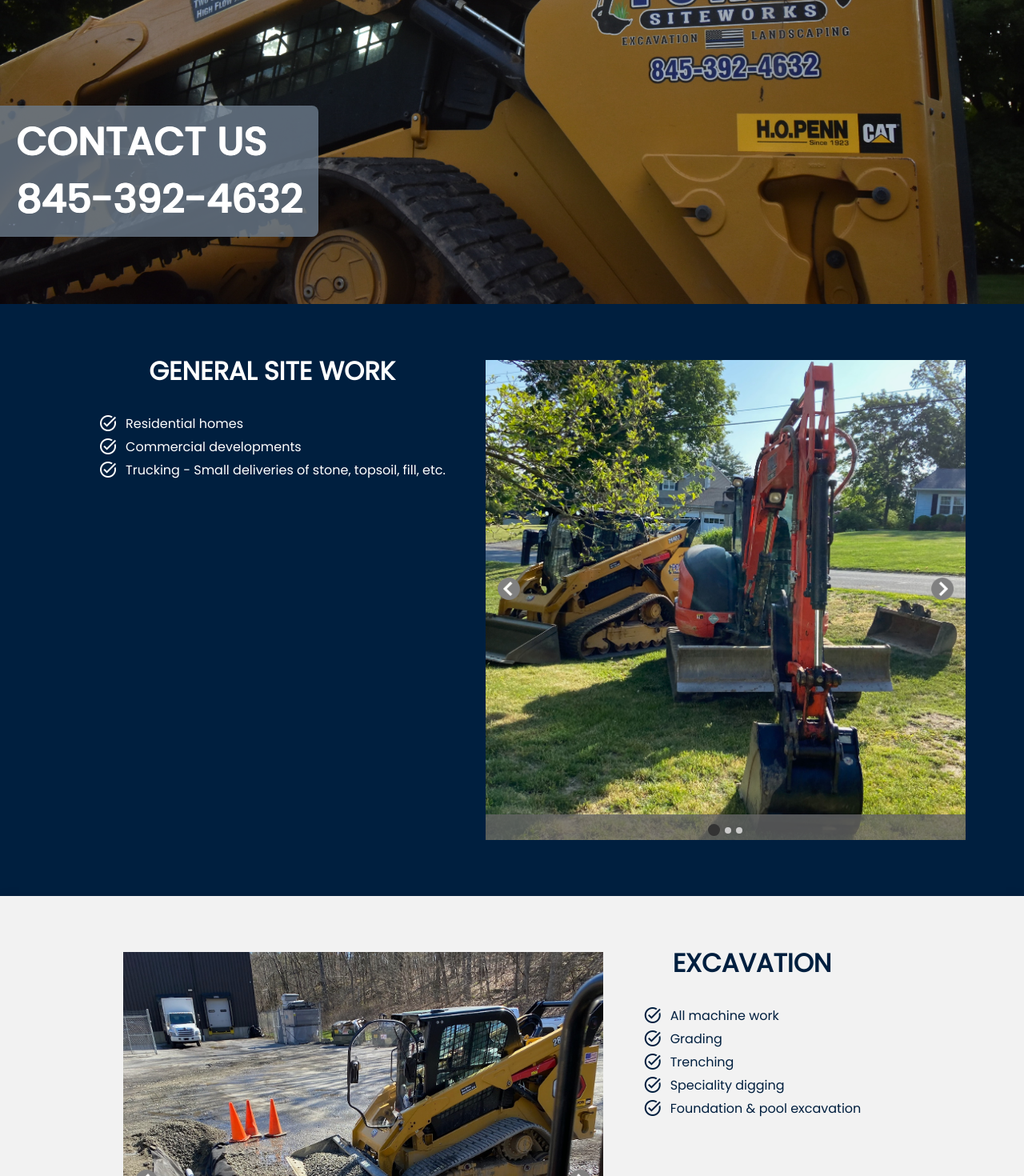
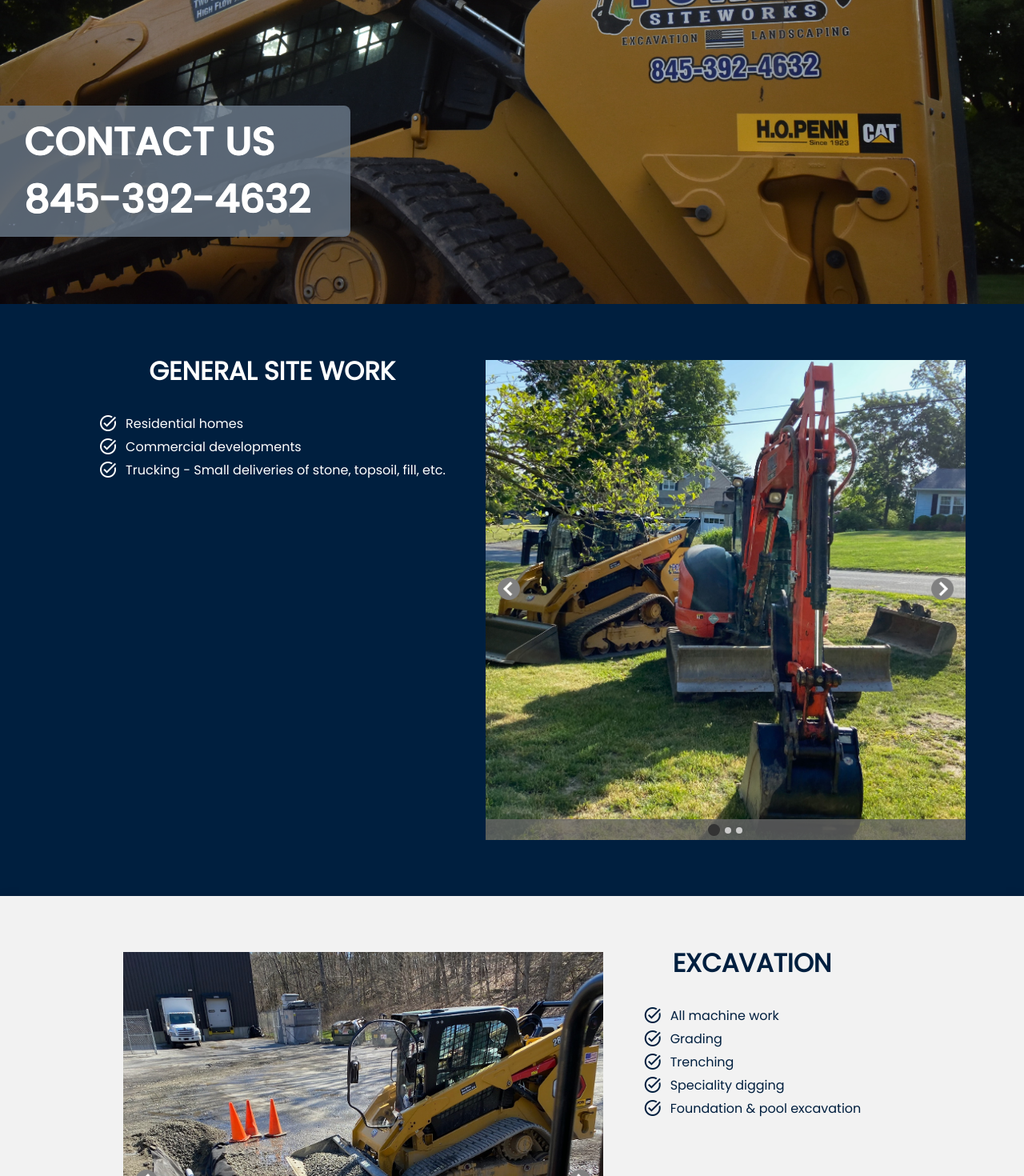
Before and after one commit to ryanpovall/povallsiteworks, a React (Vite) app: page / in a window 1280 px wide. Shown: the part 440-1910 px from the top of the page at 80% size. Built offline with nearby package versions, Linux system fonts and the light colour scheme.

Commit message:
Minor spacing cleanup

```diff
--- a/src/App.css
+++ b/src/App.css
@@ -141,7 +141,7 @@ body {
   /* display: inline; */
   /* margin: auto; */
   font-size: 3rem;
-  padding: 10px 20px;
+  padding: 10px 50px 10px 30px;
   /* background-color: rgba(0,0,0, 0.4); */
   color: white;
   bottom: 5%;
@@ -304,7 +304,7 @@ body {
   bottom: 0;
   margin: 0;
   width: 100%;
-  padding-top: 7px;
+  padding-top: 1px;
   padding-bottom: 25px;
 }
 
--- a/src/components/Footer.jsx
+++ b/src/components/Footer.jsx
@@ -22,7 +22,7 @@ export default function Footer () {
                 </div>
             </div>
             <div className="footer--copyright">
-                <p>© 2023 Povall Siteworks LLC</p>
+                <p>© 2024 Povall Siteworks LLC</p>
             </div>
         </footer>
     )
--- a/src/components/Main.jsx
+++ b/src/components/Main.jsx
@@ -4,7 +4,7 @@ export default function Main () {
     return (
         <section className="main">
             <p className="hero-text">Transforming Spaces, Delivering Excellence</p>
-            <p className="hero-contact-us">CONTACT US   <br></br> 845-392-4632</p>
+            <p className="hero-contact-us">CONTACT US<br></br> 845-392-4632</p>
         </section>
     )
 }
```
